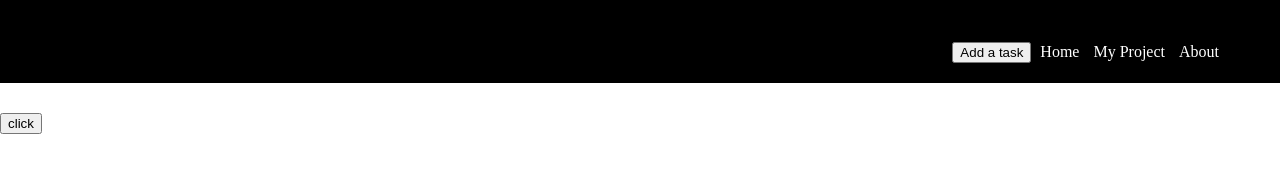
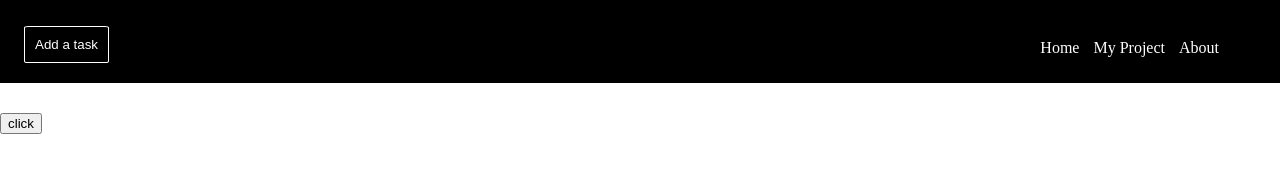
Before and after one commit to lbeauloi/Project-Planner, a plain HTML site: page index.html in a window 1280 px wide. Drawn offline with Linux system fonts and the light colour scheme.

Commit message:
update nav/hamburgerMenu

```diff
--- a/assets/styles/nav/_nav.scss
+++ b/assets/styles/nav/_nav.scss
@@ -9,20 +9,31 @@ body{
     margin-top: 0;
     margin: 0;
     background-color: rgba($color: #000000, $alpha: 1.0);
-        nav {
+    #btn-add{
+        position: relative;
+        left: 1.5rem;
+        top: 1rem;
+        background: none;
+        color: white;
+        border: 1px solid white;
+        padding: 10px;
+        border-radius: 5%;
+    }
+    nav {
         min-height: 70px;
         display: flex;
         justify-content: flex-end;
         align-items: center;
         padding: 0 24px;
             #nav-menu{
+            position: relative;
+            top: -2.5rem;
             display: flex;
             padding: 1rem;
             margin-right: 1rem;
             flex-direction: row;
             justify-content: flex-end;
             align-items: center;
-            gap: 50px;
             .menu{
             color: white;
             padding: 5px;
@@ -33,3 +44,10 @@ body{
     }
 }
 }
+@media (max-width: 768px){
+    header{
+        background-color: none;
+    }
+    #btn-add{
+    }
+}
--- a/index.html
+++ b/index.html
@@ -3,7 +3,6 @@
 <head>
     <meta charset="UTF-8">
     <meta name="viewport" content="width=device-width, initial-scale=1.0">
-    <script src="./assets/script/app.js"></script>
     <title>Document</title>
     <link rel="stylesheet" href="./assets/styles/style.css">
     <script defer src="./assets/script/hamburger.js"></script>
@@ -12,10 +11,10 @@
 <body>
     <!-- Header start-->
     <header>
+        <button id="btn-add">Add a task</button>
         <nav id="nav-bar">
             <ul id="nav-menu">
                 <li id="nav-items">
-                    <button>Add a task</button>
                     <a class="menu" href="/">Home</a>
                     <a class="menu" href="/">My Project</a>
                     <a class="menu" href="/">About</a>
```
Also changed, not shown: assets/styles/nav/_hamburger.scss (line endings or trailing spaces), assets/styles/style.css, 1 other file.
